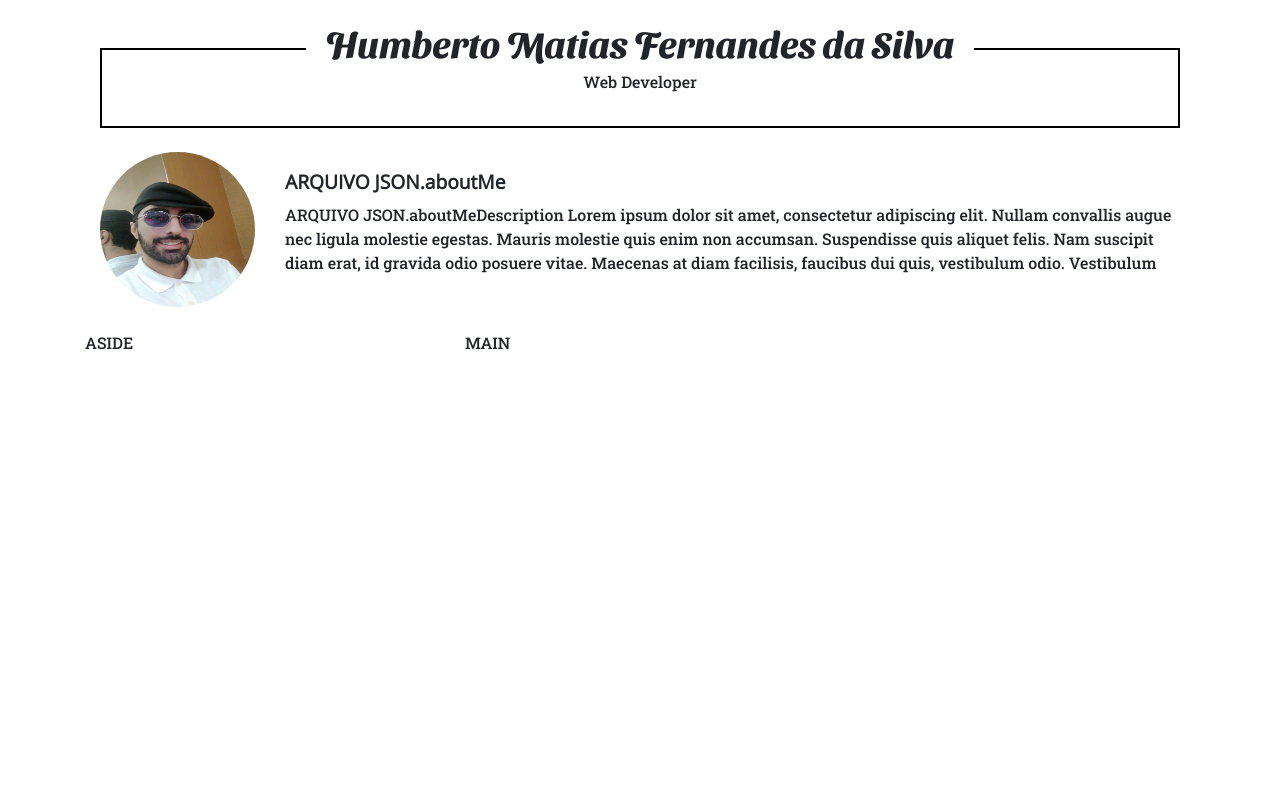
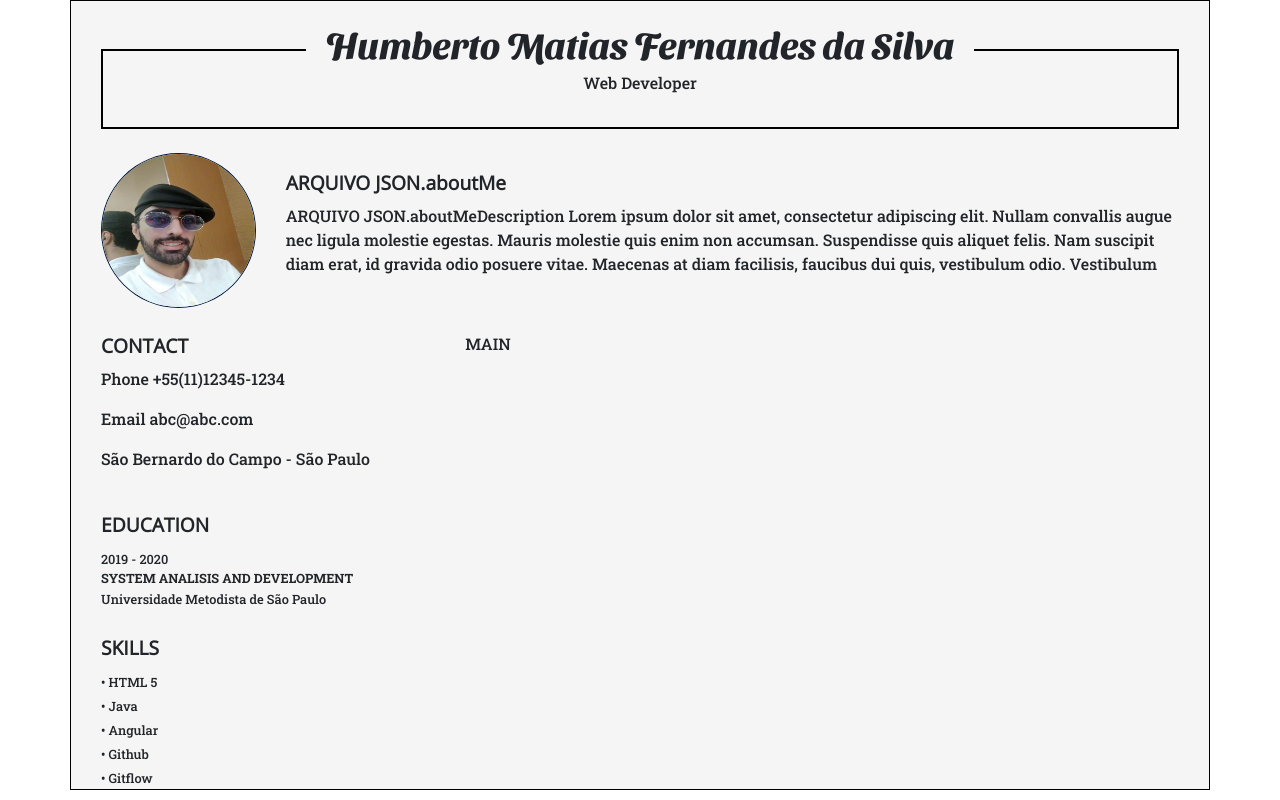
Before and after one commit to BetoMatias/resume, an Angular app: page / in a window 1280 px wide. Built offline with nearby package versions, Linux system fonts and the light colour scheme.

Commit message:
Borders and Side-Info

```diff
--- a/src/app/views/components/person/person.component.scss
+++ b/src/app/views/components/person/person.component.scss
@@ -11,7 +11,7 @@
         position: absolute;
         top: -30px;
         padding: 0 20px 5px 20px;
-        background-color: white;
+        background-color: whitesmoke;
     }
 }
 .abt-me {
@@ -19,6 +19,7 @@
     & div.col-2 {
         height: inherit;
         & img {
+            border: 1px solid #021a40;
             height: 155px;
             width: 155px;
         }
--- /dev/null
+++ b/src/app/views/components/side-info/side-info.component.html
@@ -0,0 +1,26 @@
+<section class="container side-info">
+    <div class="row">
+        <div class="col-12">
+            <h3>CONTACT</h3>
+            <p>Phone +55(11)12345-1234</p>
+            <p>Email abc@abc.com</p>
+            <p>São Bernardo do Campo - São Paulo</p>
+        </div>
+        <div class="col-12 mt-4">
+            <h3>EDUCATION</h3>
+            <small>2019 - 2020</small>
+            <small>
+                <p class="mb-0"><strong>SYSTEM ANALISIS AND DEVELOPMENT</strong></p>
+            </small>
+            <small>Universidade Metodista de São Paulo</small>
+        </div>
+        <div class="col-12 mt-4">
+            <h3>SKILLS</h3>
+            <p class="mb-0"><small>• HTML 5 </small></p>
+            <p class="mb-0"><small>• Java </small></p>
+            <p class="mb-0"><small>• Angular </small></p>
+            <p class="mb-0"><small>• Github </small></p>
+            <p class="mb-0"><small>• Gitflow </small></p>
+        </div>
+    </div>
+</section>
--- /dev/null
+++ b/src/app/views/components/side-info/side-info.component.scss
@@ -0,0 +1,3 @@
+.side-info {
+    border-right: 2px black;
+}
--- /dev/null
+++ b/src/app/views/components/side-info/side-info.component.ts
@@ -0,0 +1,15 @@
+import { Component, OnInit } from '@angular/core';
+
+@Component({
+  selector: 'app-side-info',
+  templateUrl: './side-info.component.html',
+  styleUrls: ['./side-info.component.scss']
+})
+export class SideInfoComponent implements OnInit {
+
+  constructor() { }
+
+  ngOnInit(): void {
+  }
+
+}
--- a/src/app/views/overview/overview.component.html
+++ b/src/app/views/overview/overview.component.html
@@ -1,4 +1,4 @@
-<div class="container">
+<div class="container resume-page">
     <div class="row">
         <div class="col-12">
             <app-person></app-person>
@@ -6,7 +6,7 @@
     </div>
     <div class="row mt-4">
         <div class="col-4">
-            <aside>ASIDE</aside>
+            <app-side-info></app-side-info>
         </div>
         <div class="col-8">
             <main>MAIN</main>
--- a/src/app/views/overview/overview.component.scss
+++ b/src/app/views/overview/overview.component.scss
@@ -0,0 +1,4 @@
+.resume-page {
+    border: 1px solid black;
+    background-color: whitesmoke;
+}
--- a/src/app/views/views.module.ts
+++ b/src/app/views/views.module.ts
@@ -4,10 +4,11 @@ import { CommonModule } from '@angular/common';
 import { ViewsRoutingModule } from './views-routing.module';
 import { OverviewComponent } from './overview/overview.component';
 import { PersonComponent } from './components/person/person.component';
+import { SideInfoComponent } from './components/side-info/side-info.component';
 
 
 @NgModule({
-  declarations: [OverviewComponent, PersonComponent],
+  declarations: [OverviewComponent, PersonComponent, SideInfoComponent],
   imports: [
     CommonModule,
     ViewsRoutingModule
```
Also changed, not shown: 1 other file (tests, documents, lock files or other folders).
